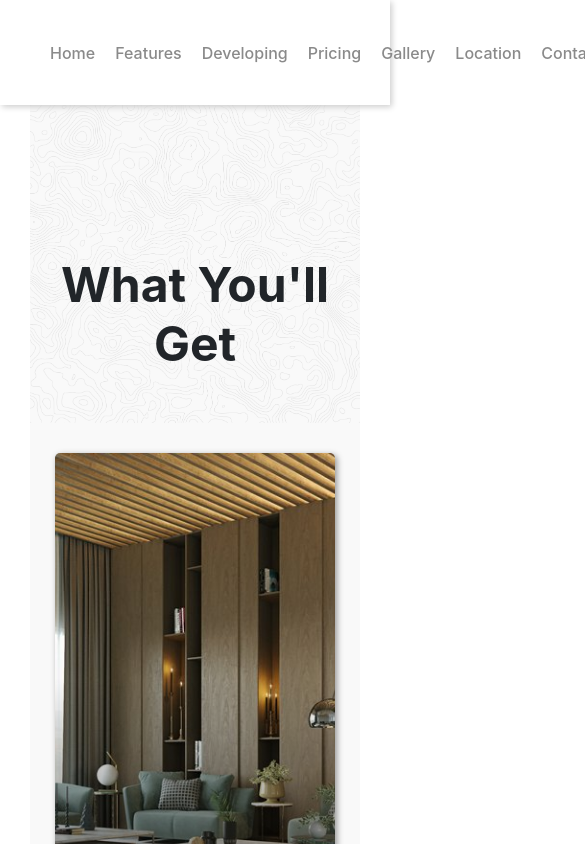
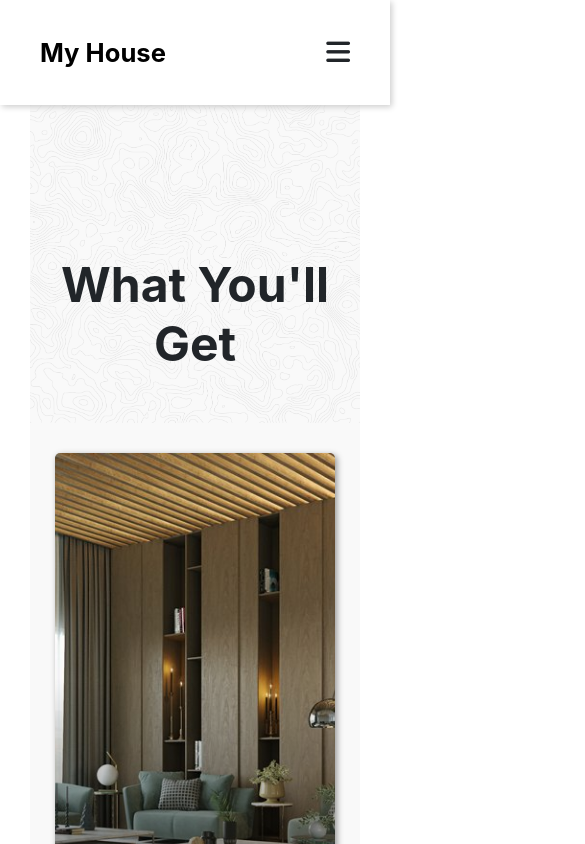
Before and after one commit to Kmonterohenriquez/housing, a React (Create React App) app: page / in a window 390 px wide. Shown: the top 844 px of the page, 585 px wide, since content can reach past the window. Built offline with nearby package versions, Linux system fonts and the light colour scheme.

Commit message:
Nav component done

```diff
--- a/src/Components/Nav/Nav.js
+++ b/src/Components/Nav/Nav.js
@@ -5,7 +5,7 @@ const Nav = () => {
 	return (
 		<header className='Nav'>
 			<div className='Nav-container space'>
-				<h1 className='logo'></h1>
+				<h1 className='logo'>My House</h1>
 				<div className='left-side'>
 					<nav>
 						<ul>
@@ -18,9 +18,9 @@ const Nav = () => {
 							<li>Contact</li>
 						</ul>
 					</nav>
-
 					<p className='tel'><span></span>+1 (407) 777-0000</p>
 				</div>
+				<i className="menu-icon fas fa-bars"></i>
 			</div>
 		</header>
 	);
--- a/src/Components/Nav/Nav.sass
+++ b/src/Components/Nav/Nav.sass
@@ -4,8 +4,16 @@
     width: 100%
     box-shadow: 2px 2px 6px #cecece
     display: flex
+
+    .menu-icon
+        display: none
+        font-size: 1.7rem
+        color: #212529
+        cursor: pointer
+
     .space
         margin: 0 40px
+
     &-container
         display: flex
         justify-content: space-between
@@ -14,8 +22,9 @@
         .logo
             font-size: 1.6rem
             font-weight: 700
-        nav ul
-            display: flex
+        nav
+            ul
+                display: flex
             li
                 font-weight: 500
                 color: darken(#BDBDBD, 20% )
@@ -38,3 +47,15 @@
                     border: solid 1px #e2e2e2
                     border-radius: 20px
                     margin: 0 12px
+
+
+    @media screen and ( max-width: 950px )
+        .menu-icon
+            display: block
+        .Nav
+
+            &-container
+                nav
+                    display: none
+                .left-side
+                        display: none
```
